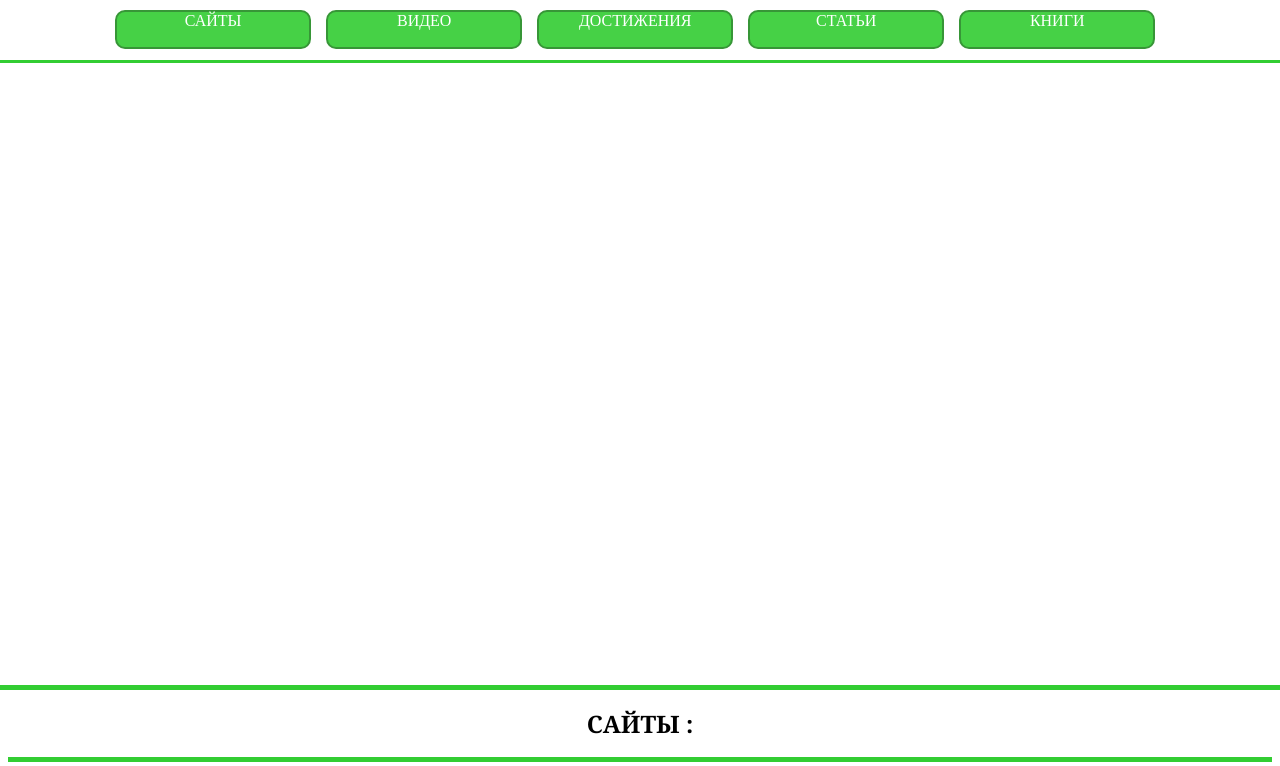
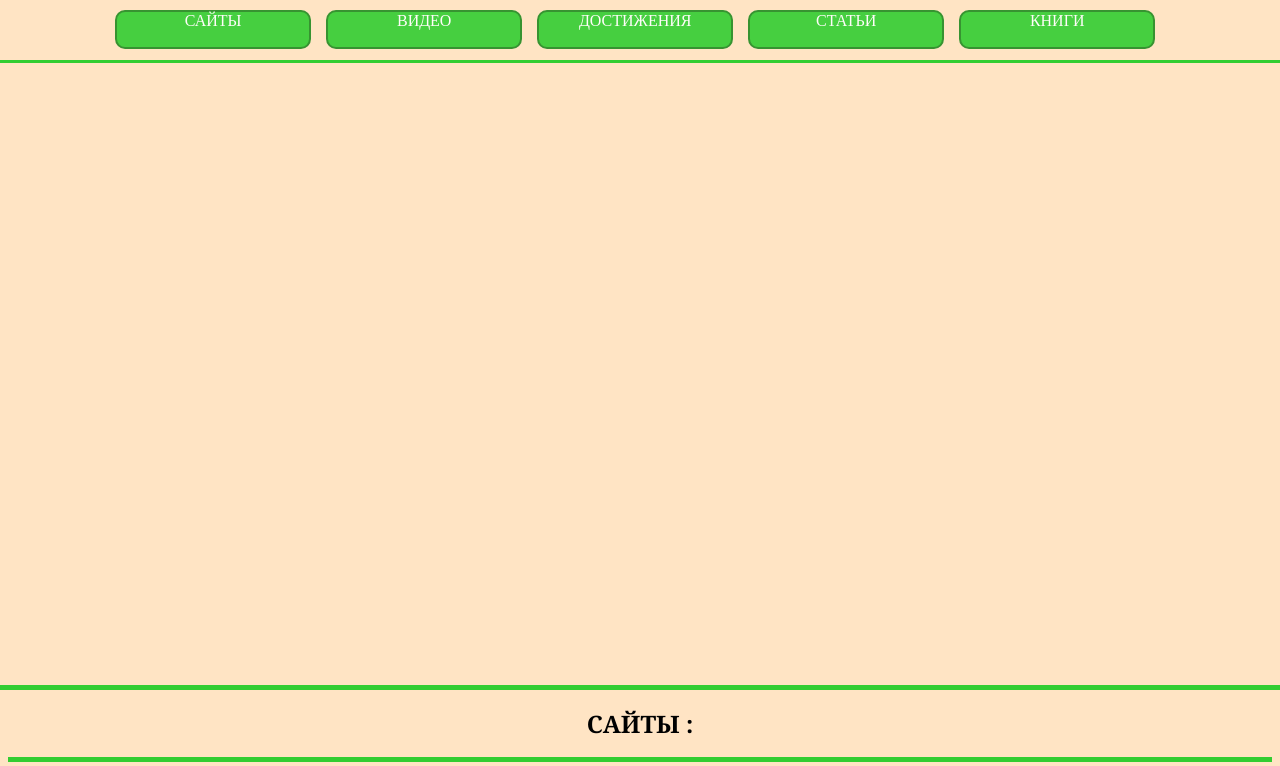
Before and after one commit to Importis/git_test, a plain HTML site: page index.html in a window 1280 px wide. Shown: the part 83-849 px from the top of the page. Drawn offline with Linux system fonts and the light colour scheme.

Commit message:
bgc was added

```diff
--- a/style.css
+++ b/style.css
@@ -1,3 +1,6 @@
+body{
+	background-color: bisque;
+}
 .bg{
 	background-image: url(Images/pexels-photo-24289.jpg);
 	background-size: cover;
```
Also changed, not shown: index.html (+2 -1 lines).
